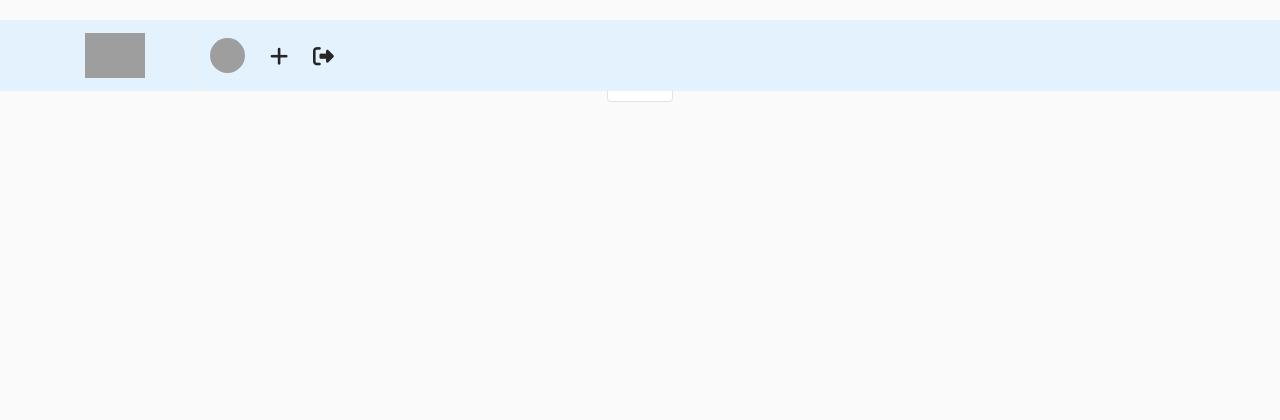
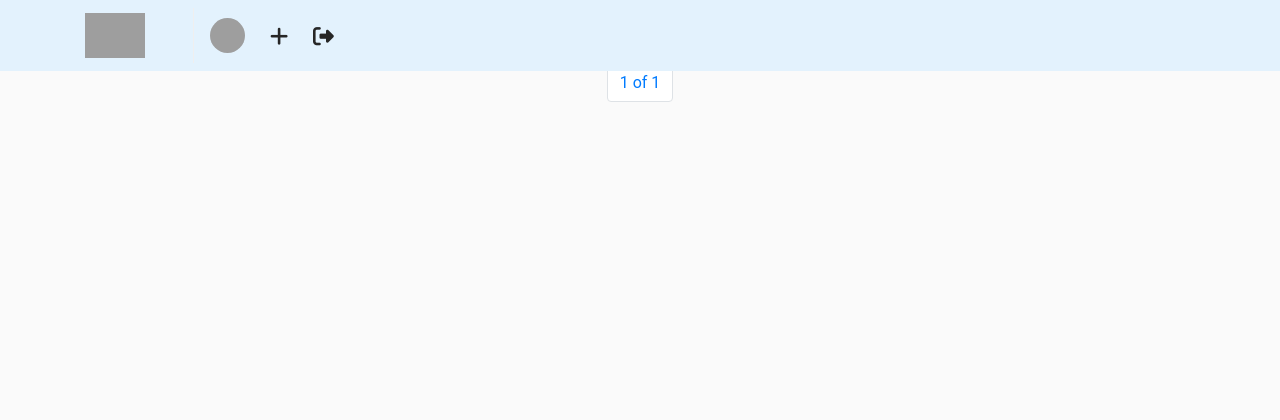
Before and after one commit to jcmunozo/Travelgram, a Django app: page / in a window 1280 px wide. Shown: the top 420 px of the page. Run offline with Django 3.2, Linux system fonts and the light colour scheme; the visitor is signed in with stand-in values (Sample User, id 1); data that the repository does not hold is empty; some libraries are stand-ins or nearby versions; grey boxes are pictures that could not be loaded.

Commit message:
Updated navbar css

```diff
--- a/static/css/main.css
+++ b/static/css/main.css
@@ -14,8 +14,6 @@ html, body {
   background: #e3f2fd;
   border:2px solif red;
   display: flex;
-  margin-top: 20px;
-  margin-bottom: 20px;
   align-items: center;
   flex-direction: row;
   justify-content:center;
```
